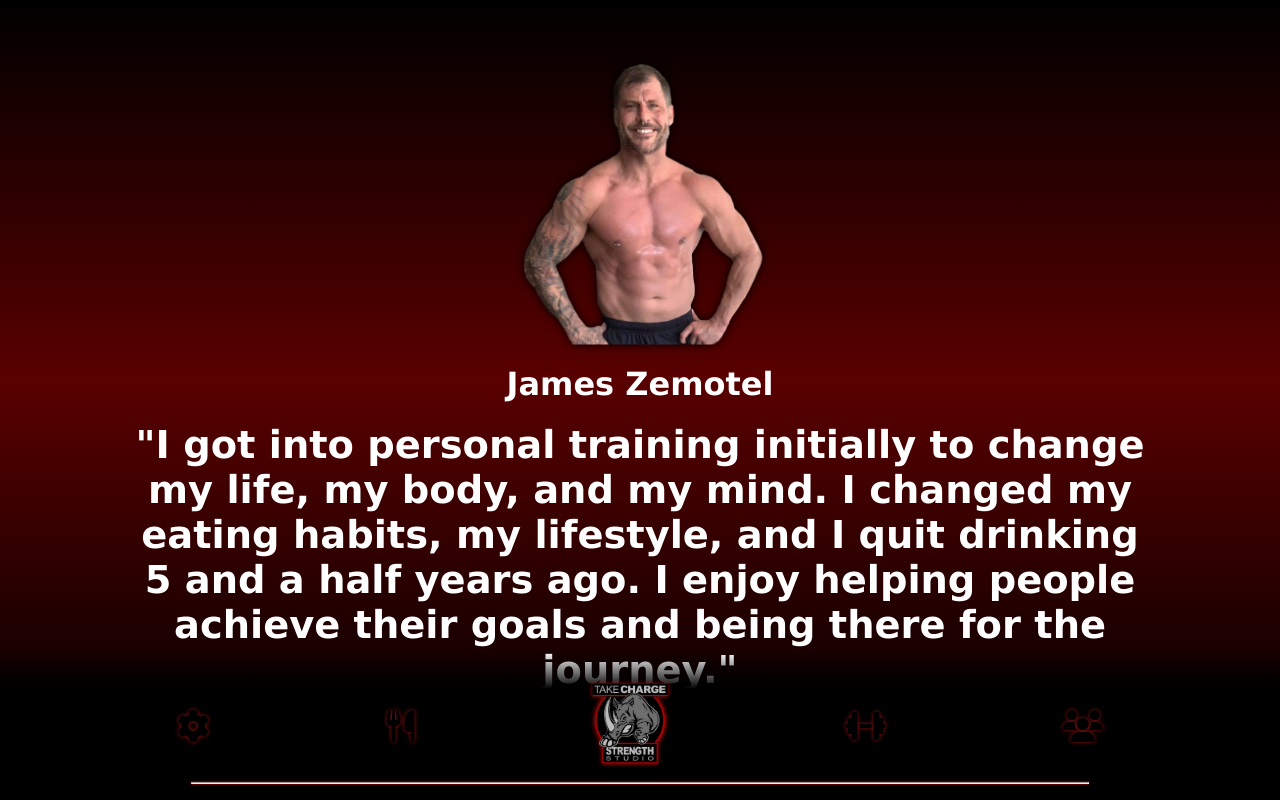
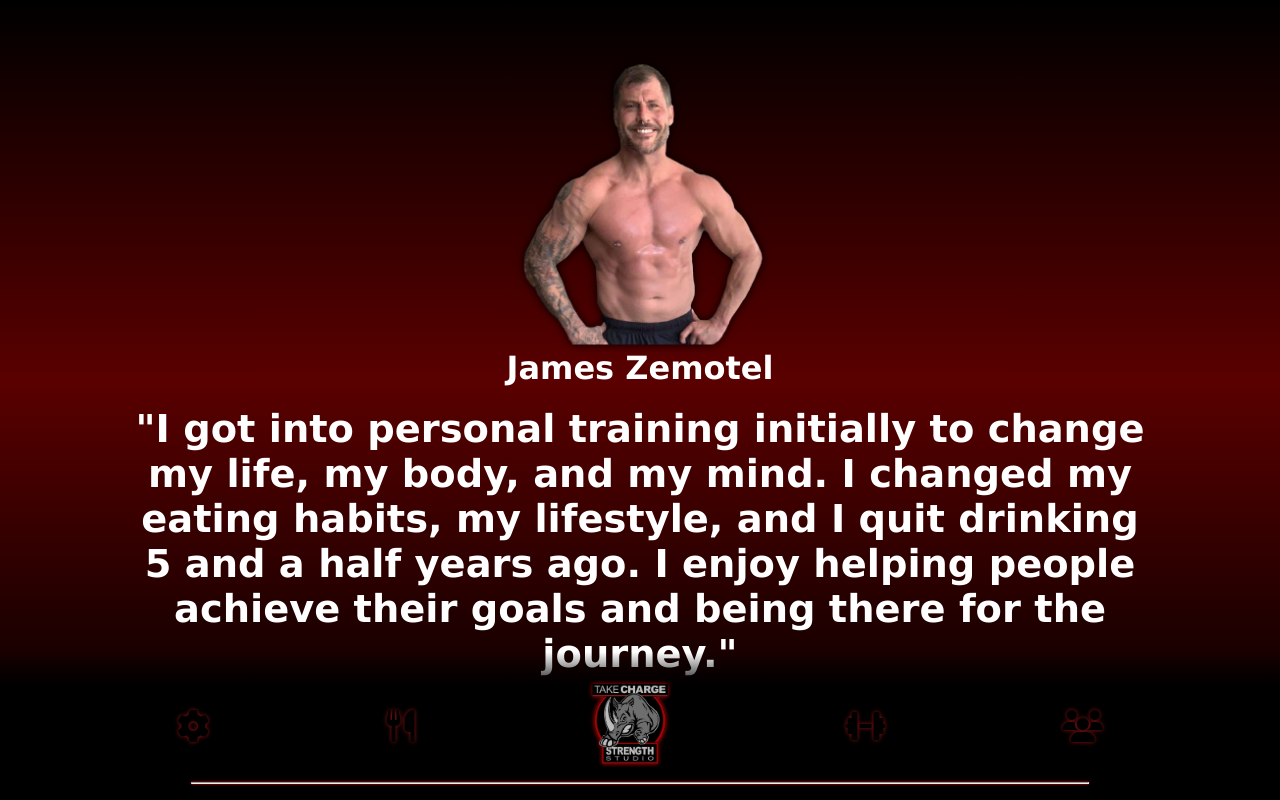
Before and after one commit to Jacob52210/TCSS-App, a React (Create React App) app: page /#/trainers/James in a window 1280 px wide. Built offline with nearby package versions, Linux system fonts and the light colour scheme.

Commit message:
went margin-auto all sides for trainer pic. Jake was still off center

```diff
--- a/src/components/trainers/trainers.css
+++ b/src/components/trainers/trainers.css
@@ -28,7 +28,7 @@
 .trainer-img {
 	width: auto;
 	height: 300px;
-	margin: 1rem auto;
+	margin: auto;
 	filter: drop-shadow(0px 0px 5px rgb(0, 0, 0));
 }
 
```
